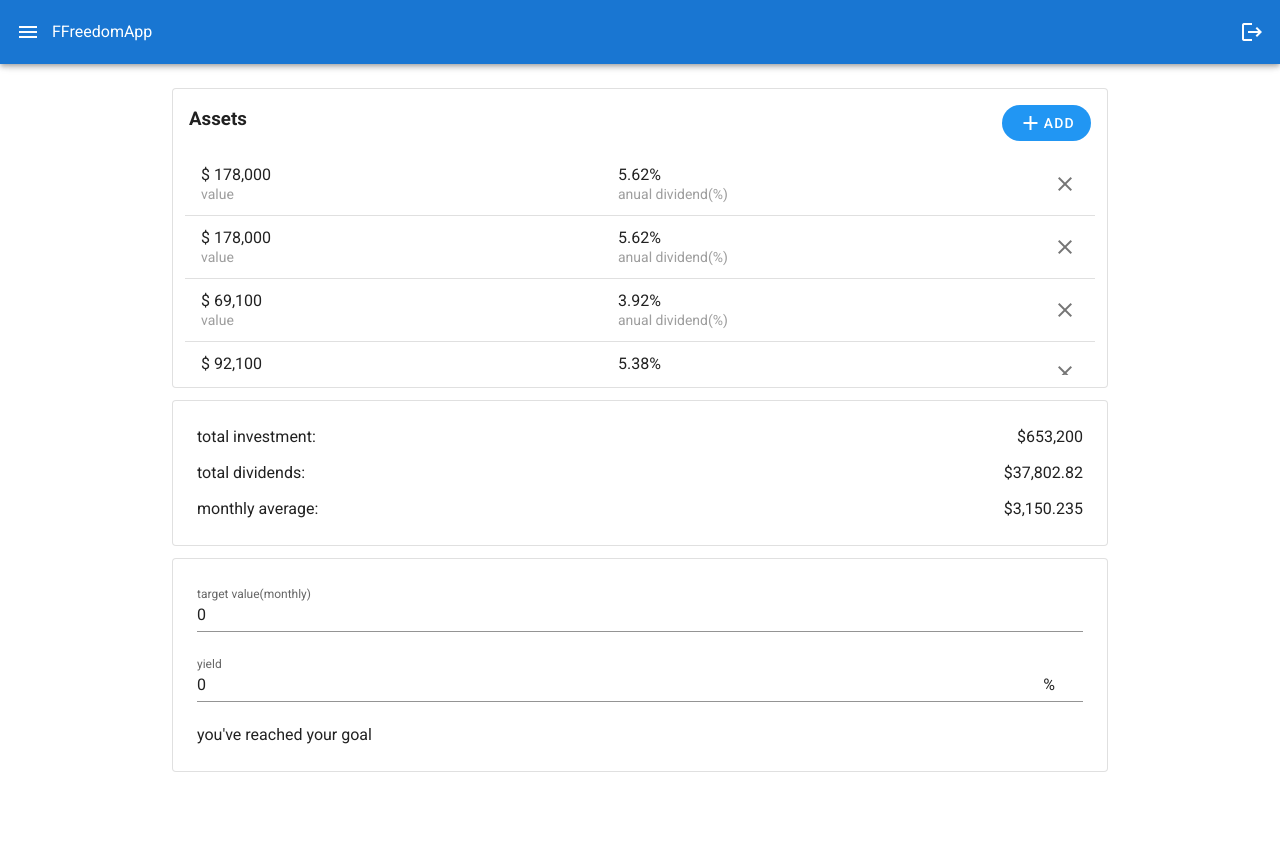
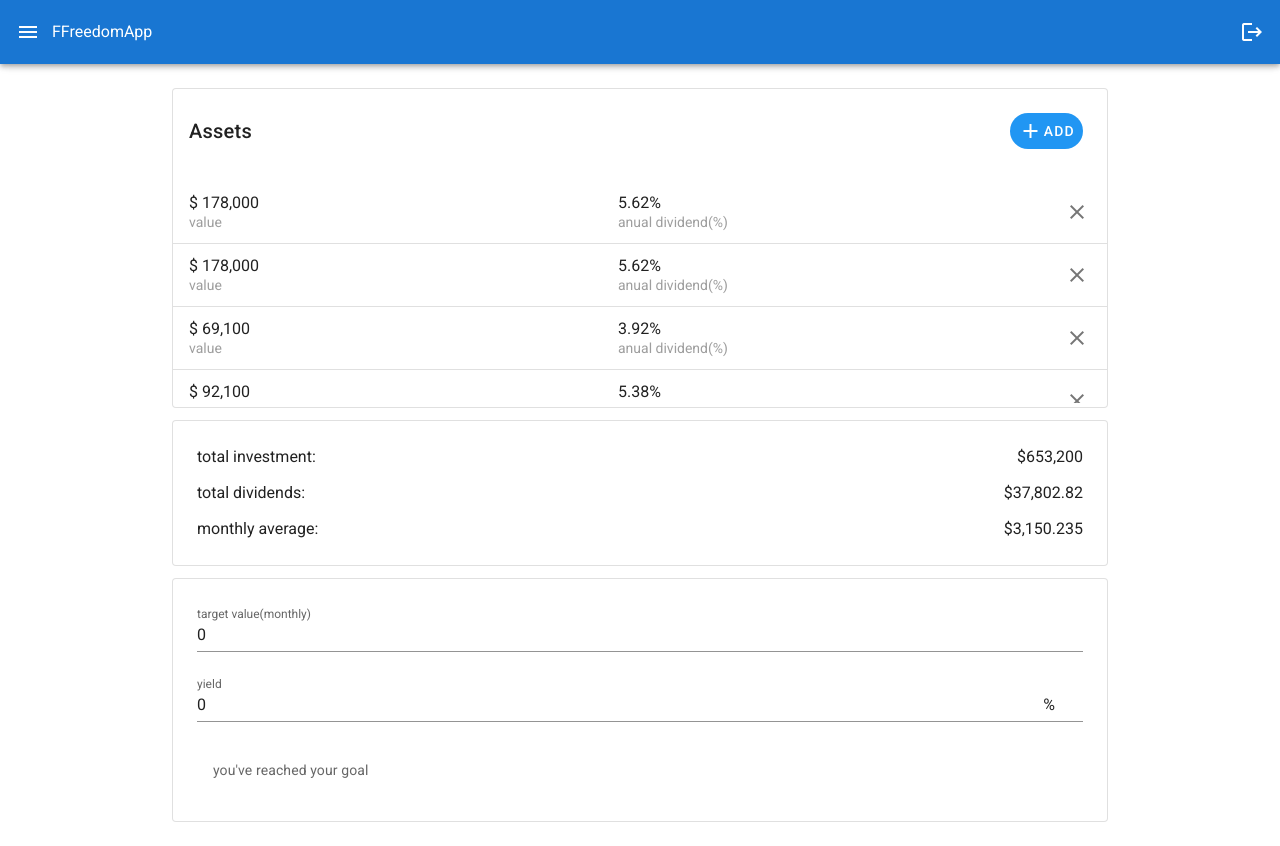
Before and after one commit to weily10/finance-app, a Vue app: page /#/freeCalculator in a window 1280 px wide. Before the commit the page ends 800 px from the top, so only its background shows below. Built offline with nearby package versions, Linux system fonts and the light colour scheme; data requests are answered from the project's data file.

Commit message:
rwd text fix

```diff
--- a/src/views/FreeCalculator.vue
+++ b/src/views/FreeCalculator.vue
@@ -32,14 +32,16 @@
         </v-card-text>
       </v-card>
     </v-dialog>
-    <v-card outlined height="300px" max-height="450px" class="pa-3">
-      <div class="pa-1 flex">
-        <h3>Assets</h3>
-        <v-spacer></v-spacer>
-        <v-btn color="blue" rounded depressed dark @click="dialog1 = true">
-          <v-icon>mdi-plus</v-icon><v-spacer></v-spacer> add
-        </v-btn>
-      </div>
+    <v-card outlined height="320px" max-height="450px">
+      <v-card-title
+        >Assets <v-spacer></v-spacer>
+        <v-card-actions>
+          <v-btn color="blue" rounded depressed dark @click="dialog1 = true">
+            <v-icon>mdi-plus</v-icon><v-spacer></v-spacer> add
+          </v-btn>
+        </v-card-actions></v-card-title
+      >
+
       <v-card width="100%" height="230px" elevation="0" class="mx-auto scroll">
         <v-list>
           <div v-if="assets.length <= 0">
@@ -77,16 +79,20 @@
     <v-card class="mt-3 pa-3" outlined>
       <div class="ma-3 flex">
         <div class="width-2">total investment:</div>
-        <div class="width-2" align="right">${{ Intl.NumberFormat().format(sumAssets()) }}</div>
+        <div class="width-2" align="right">
+          ${{ Intl.NumberFormat().format(sumAssets()) }}
+        </div>
       </div>
       <div class="ma-3 flex">
         <div class="width-2">total dividends:</div>
-        <div class="width-2" align="right">${{  Intl.NumberFormat().format(sumDiv()) }}</div>
+        <div class="width-2" align="right">
+          ${{ Intl.NumberFormat().format(sumDiv()) }}
+        </div>
       </div>
       <div class="ma-3 flex">
         <div class="width-2">monthly average:</div>
         <div class="width-2" align="right">
-          ${{  Intl.NumberFormat().format(sumDiv() / 12) }}
+          ${{ Intl.NumberFormat().format(sumDiv() / 12) }}
         </div>
       </div>
     </v-card>
@@ -104,13 +110,15 @@
         suffix="%"
         clearable
       ></v-text-field>
-      <div v-if="sumDiv() / 12 >= targetvalue">
+      <v-card-text v-if="sumDiv() / 12 >= targetvalue">
         you've reached your goal
-      </div>
-      <div v-else>
-        ${{ remainValue() }} left to achieve freedom with average {{ yield1 }}%
-        yield
-      </div>
+      </v-card-text>
+      <v-card-text v-else>
+        <p>
+          ${{ remainValue() }} left to achieve freedom <br class="brnodisplay" />
+          with average {{ yield1 }}% yield
+        </p>
+      </v-card-text>
     </v-card>
   </v-container>
 </template>
@@ -236,4 +244,18 @@ export default {
 .width-2 {
   width: 60%;
 }
+
+.text {
+  display: block;
+  float: right;
+  clear: both;
+  text-align: right;
+  padding-right: 10%;
+}
+
+@media only screen and (min-width: 768px) {
+  .brnodisplay {
+    display: none;
+  }
+}
 </style>
```
